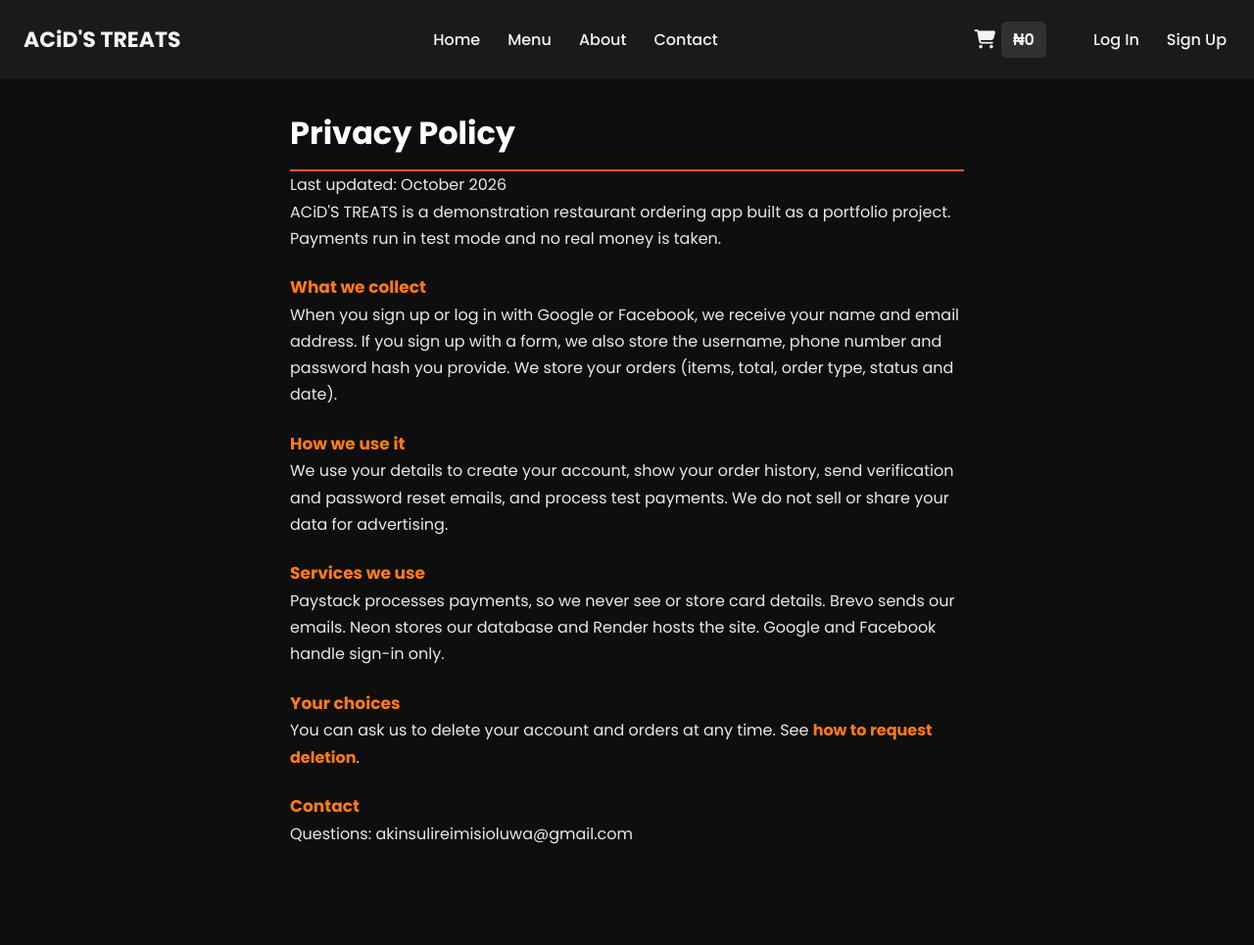
After one commit to imisioluwa1203/restaurant_app, a Flask app: page /privacy in a window 1280 px wide. The commit adds this page. Shown: the whole page at 98% size. Run offline with Flask 3, Linux system fonts and the light colour scheme; some libraries are stand-ins or nearby versions.

Commit message:
Add privacy and data deletion pages, remove Apple button

```diff
--- a/app.py
+++ b/app.py
@@ -671,6 +671,14 @@ def facebook_callback():
     login_user(user)
     return redirect('/')
 
+@app.route('/privacy')
+def privacy():
+    return render_template('privacy.html')
+
+@app.route('/data-deletion')
+def data_deletion():
+    return render_template('data_deletion.html')
+
 @app.route('/forgot-password', methods=['GET', 'POST'])
 def forgot_password():
     if request.method == 'POST':
--- a/static/style.css
+++ b/static/style.css
@@ -1761,3 +1761,8 @@ form .btn[type="submit"] {
 .oh-thumb.n2 { grid-template-columns: 1fr 1fr; }
 .oh-thumb.n3 { grid-template-columns: 1fr 1fr; grid-template-rows: 1fr 1fr; }
 .oh-thumb.n3 img:first-child { grid-row: 1 / span 2; }
+
+.policy { max-width: 720px; margin: 0 auto; padding: 24px 16px 100px; line-height: 1.7; color: #e8e8e8; }
+.policy h1 { color: #fff; }
+.policy h2 { color: #ff7a1a; font-size: 17px; margin-top: 22px; }
+.policy a { color: #ff7a1a; }
--- a/templates/login.html
+++ b/templates/login.html
@@ -60,10 +60,7 @@
                      <a href="{{ url_for('facebook_login') }}" class="social-btn-icon"  aria-label="Continue with Facebook">
                        <i class="fa-brands fa-facebook"></i>
                      </a>
-                    <button type="button" class="social-btn" disabled>
-                        <span class="social-icon"></span>
-                        Apple
-                    </button>
+
                 </div>
             <p class="auth-switch-dark">Don't have an account? <a href="/signup">Sign Up</a></p>
         </div>
--- /dev/null
+++ b/templates/privacy.html
@@ -0,0 +1,24 @@
+{% extends "base.html" %}
+{% block title %}Privacy Policy - ACiD'S TREATS{% endblock %}
+{% block content %}
+    <div class="page-container policy">
+      <h1>Privacy Policy</h1>
+      <p>Last updated: October 2026</p>
+      <p>ACiD'S TREATS is a demonstration restaurant ordering app built as a portfolio project. Payments run in test mode and no real money is taken.</p>
+
+      <h2>What we collect</h2>
+      <p>When you sign up or log in with Google or Facebook, we receive your name and email address. If you sign up with a form, we also store the username, phone number and password hash you provide. We store your orders (items, total, order type, status and date).</p>
+
+      <h2>How we use it</h2>
+      <p>We use your details to create your account, show your order history, send verification and password reset emails, and process test payments. We do not sell or share your data for advertising.</p>
+
+      <h2>Services we use</h2>
+      <p>Paystack processes payments, so we never see or store card details. Brevo sends our emails. Neon stores our database and Render hosts the site. Google and Facebook handle sign-in only.</p>
+
+      <h2>Your choices</h2>
+      <p>You can ask us to delete your account and orders at any time. See <a href="/data-deletion">how to request deletion</a>.</p>
+
+      <h2>Contact</h2>
+      <p>Questions: akinsulireimisioluwa@gmail.com</p>
+    </div>
+{% endblock %}
--- a/templates/signup.html
+++ b/templates/signup.html
@@ -58,10 +58,7 @@
                 <a href="{{ url_for('facebook_login') }}" class="social-btn-icon"  aria-label="Continue with Facebook">
                     <i class="fa-brands fa-facebook"></i>
                 </a>
-                <button type="button" class="social-btn" disabled>
-                    <span class="social-icon"></span>
-                    Apple
-                </button>
+
             </div>
 
             <p class="auth-switch">Already have an account? <a href="/login">Log in</a></p>
```
Also changed, not shown: templates/data_deletion.html (added, +15 -0 lines).
